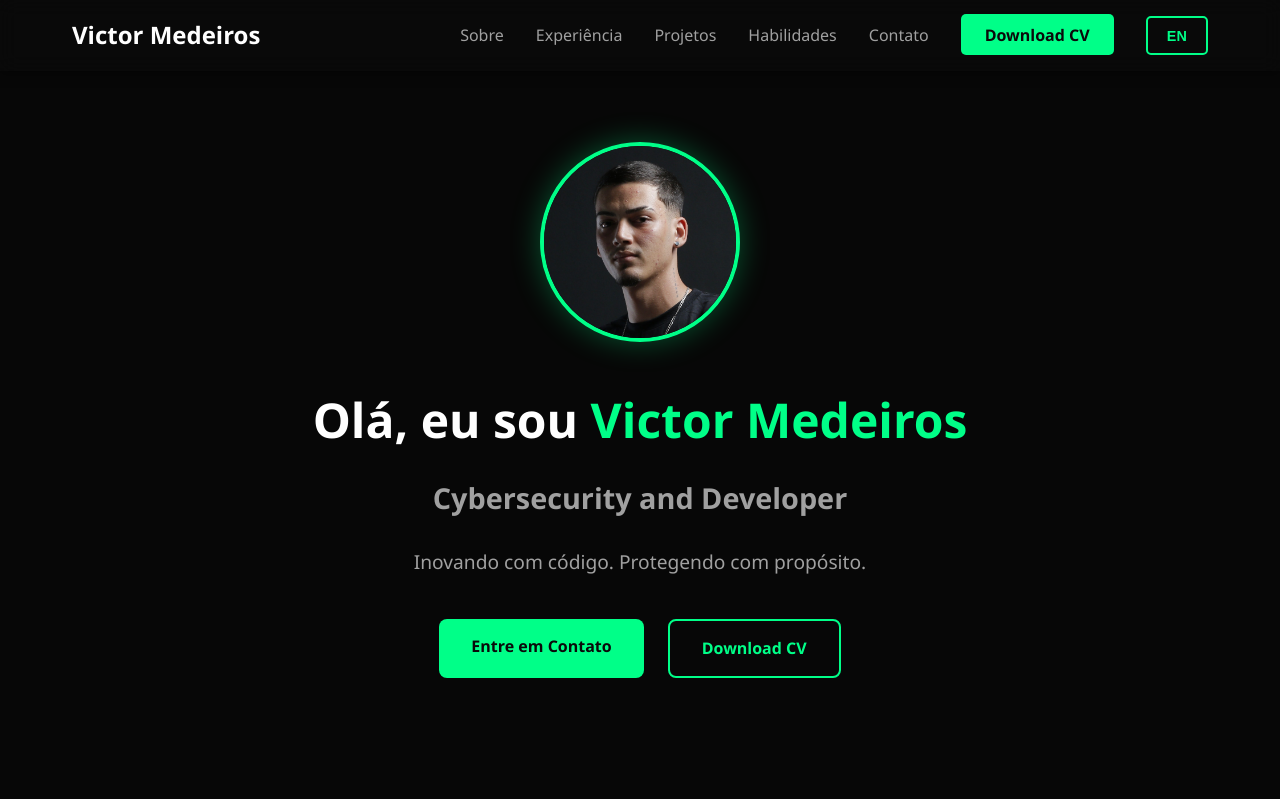
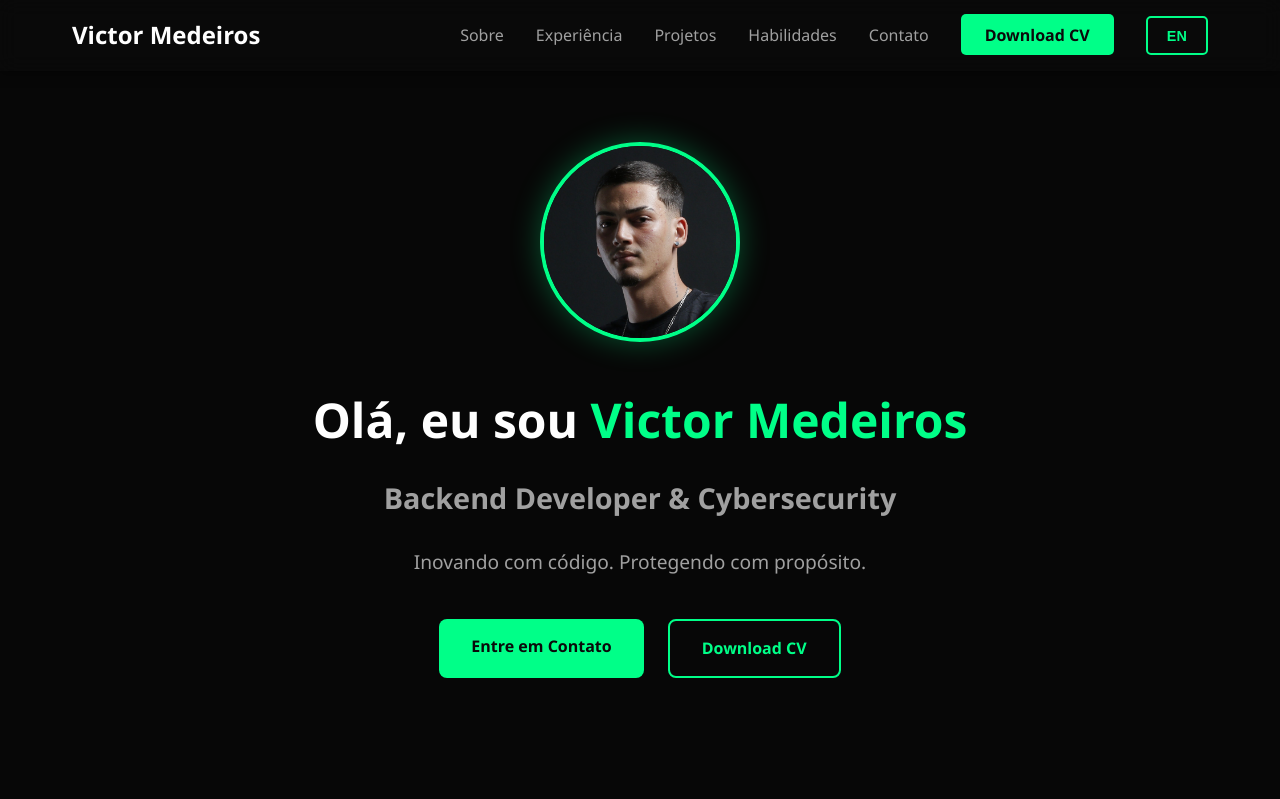
Before and after one commit to djvyctor/portfolio, a FastAPI app: page / in a window 1280 px wide. Shown: the top 799 px of the page. Run offline with FastAPI, Linux system fonts and the light colour scheme.

Commit message:
Atualizando terminal

```diff
--- a/app/main.py
+++ b/app/main.py
@@ -12,8 +12,8 @@ app.mount("/static", StaticFiles(directory=BASE_DIR / "static"), name="static")
 
 MEUS_DADOS = {
     "nome": "Victor Medeiros",
-    "titulo": "Cybersecurity and Developer",
-    "sobre": "Inovando com código. Protegendo com propósito.",
+    "titulo": "Backend Developer & Cybersecurity",
+    "sobre": "Inovando com código. Protegendo com propósito."
 }
 
 @app.get("/")
--- a/app/static/js/main.js
+++ b/app/static/js/main.js
@@ -175,13 +175,13 @@ if (terminalInput && terminalBody) {
 <span class="success">Lendo pacotes... Pronto</span>
 <span class="success">Acesso liberado!</span>
 
-Olá! Sou Victor Medeiros, desenvolvedor e entusiasta de segurança cibernética.
+Olá! Sou Victor Medeiros, desenvolvedor backend com foco em segurança cibernética.
 
 Minha jornada na tecnologia começou com a curiosidade de entender como as coisas funcionam
 por baixo dos panos. Hoje, combino programação e segurança para criar soluções robustas e seguras.
 
 Especialidades:
-  • Desenvolvimento Full-Stack
+  • Desenvolvimento Backend
   • Segurança de Aplicações
   • Pentesting & Ethical Hacking
   • DevSecOps
@@ -194,15 +194,15 @@ Sempre em busca de novos desafios e aprendizados!`,
   <span class="info">habilidades/</span>
   <span class="info">contato/</span>`,
             whoami: `<span class="success">Victor Medeiros</span>
-Cybersecurity Enthusiast | Full-Stack Developer
+Cybersecurity | Backend
 GitHub: github.com/djvyctor
 LinkedIn: linkedin.com/in/victordevsec`,
             skills: `Habilidades principais:
-  <span class="success">✓</span> Python, JavaScript, FastAPI
+  <span class="success">✓</span> Python, FastAPI
   <span class="success">✓</span> Segurança de Aplicações
   <span class="success">✓</span> Linux, Docker, Git
   <span class="success">✓</span> Pentesting & CTFs
-  <span class="success">✓</span> HTML, CSS, React`,
+  <span class="success">✓</span> SQL, PostgreSQL`,
             clear: 'CLEAR',
             error: (cmd) => `<span class="error">bash: ${cmd}: comando não encontrado</span>
 Digite 'help' para ver os comandos disponíveis.`
@@ -219,13 +219,13 @@ Digite 'help' para ver os comandos disponíveis.`
 <span class="success">Reading packages... Done</span>
 <span class="success">Access granted!</span>
 
-Hello! I'm Victor Medeiros, a developer and cybersecurity enthusiast.
+Hello! I'm Victor Medeiros, a backend developer focused on cybersecurity.
 
 My journey in technology started with curiosity about how things work under the hood.
 Today, I combine programming and security to create robust and secure solutions.
 
 Specialties:
-  • Full-Stack Development
+  • Backend Development
   • Application Security
   • Pentesting & Ethical Hacking
   • DevSecOps
@@ -238,15 +238,15 @@ Always seeking new challenges and learning opportunities!`,
   <span class="info">skills/</span>
   <span class="info">contact/</span>`,
             whoami: `<span class="success">Victor Medeiros</span>
-Cybersecurity Enthusiast | Full-Stack Developer
+Backend Developer | Cybersecurity
 GitHub: github.com/djvyctor
 LinkedIn: linkedin.com/in/victordevsec`,
             skills: `Main skills:
-  <span class="success">✓</span> Python, JavaScript, FastAPI
+  <span class="success">✓</span> Python, FastAPI
   <span class="success">✓</span> Application Security
   <span class="success">✓</span> Linux, Docker, Git
   <span class="success">✓</span> Pentesting & CTFs
-  <span class="success">✓</span> HTML, CSS, React`,
+  <span class="success">✓</span> SQL, PostgreSQL`,
             clear: 'CLEAR',
             error: (cmd) => `<span class="error">bash: ${cmd}: command not found</span>
 Type 'help' to see available commands.`
--- a/app/templates/index.html
+++ b/app/templates/index.html
@@ -34,7 +34,7 @@
                 <img src="/static/images/profile.jpeg" alt="{{ dados.nome }}">
             </div>
             <h1 class="hero-title"><span class="translatable" data-pt="Olá, eu sou" data-en="Hello, I'm">Olá, eu sou</span> <span class="highlight">{{ dados.nome }}</span></h1>
-            <h2 class="hero-subtitle translatable" id="typewriter" data-pt="{{ dados.titulo }}" data-en="Cybersecurity and Developer">{{ dados.titulo }}</h2>
+            <h2 class="hero-subtitle translatable" id="typewriter" data-pt="{{ dados.titulo }}" data-en="Backend Developer & Cybersecurity">{{ dados.titulo }}</h2>
             <p class="hero-description translatable" data-pt="{{ dados.sobre }}" data-en="Innovating with code. Protecting with purpose.">{{ dados.sobre }}</p>
             <div class="hero-buttons">
                 <a href="#contato" class="btn btn-primary translatable" data-pt="Entre em Contato" data-en="Get in Touch">Entre em Contato</a>
```
